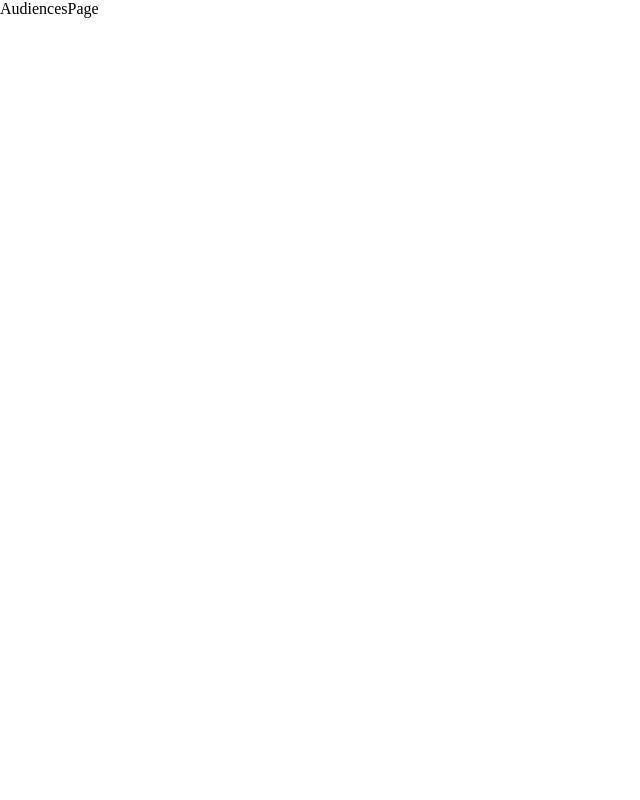
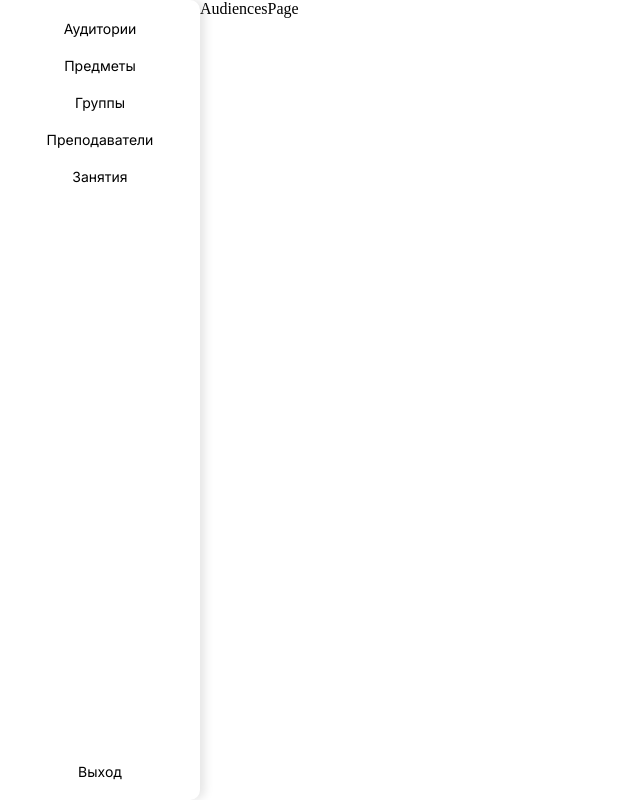
Before and after one commit to 8xbyte/da-mid-admin, a React app: page /audiences in a window 1280 px wide. Shown: the whole page, without its empty margins (0-640 px from the left). Built offline with nearby package versions, Linux system fonts and the light colour scheme.

Commit message:
Update app component Add bottom menu in layout Add redirect for unused paths

```diff
--- a/src/App.tsx
+++ b/src/App.tsx
@@ -5,20 +5,23 @@ import ClassesPage from '@pages/ClassesPage'
 import GroupsPage from '@pages/GroupsPage'
 import SubjectsPage from '@pages/SubjectsPage'
 import TeachersPage from '@pages/TeachersPage'
+import BottomMenu from './components/BottomMenu'
 
-import { Route, Routes } from 'react-router-dom'
+import { Navigate, Route, Routes } from 'react-router-dom'
 
 import * as styles from './app.module.scss'
 
 const App: React.FC = () => {
     return (
         <Block className={styles.app}>
+            <BottomMenu />
             <Routes>
                 <Route path='/audiences' element={<AudiencesPage />} />
                 <Route path='/classes' element={<ClassesPage />} />
                 <Route path='/groups' element={<GroupsPage />} />
                 <Route path='/subjects' element={<SubjectsPage />} />
                 <Route path='/teachers' element={<TeachersPage />} />
+                <Route path='*' element={<Navigate to='/audiences' />} />
             </Routes>
         </Block>
     )
```
